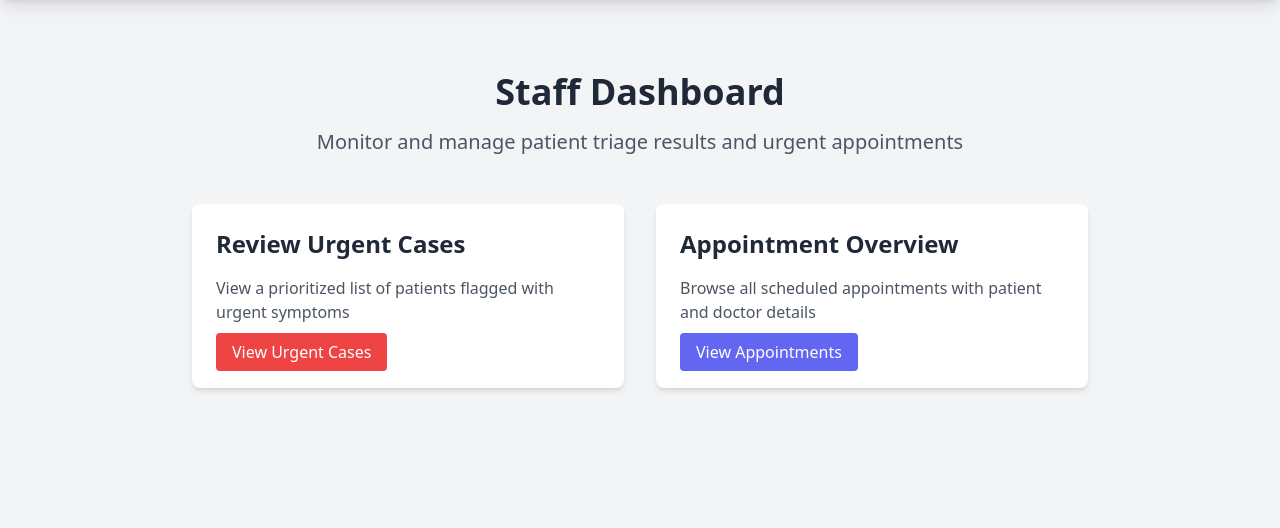
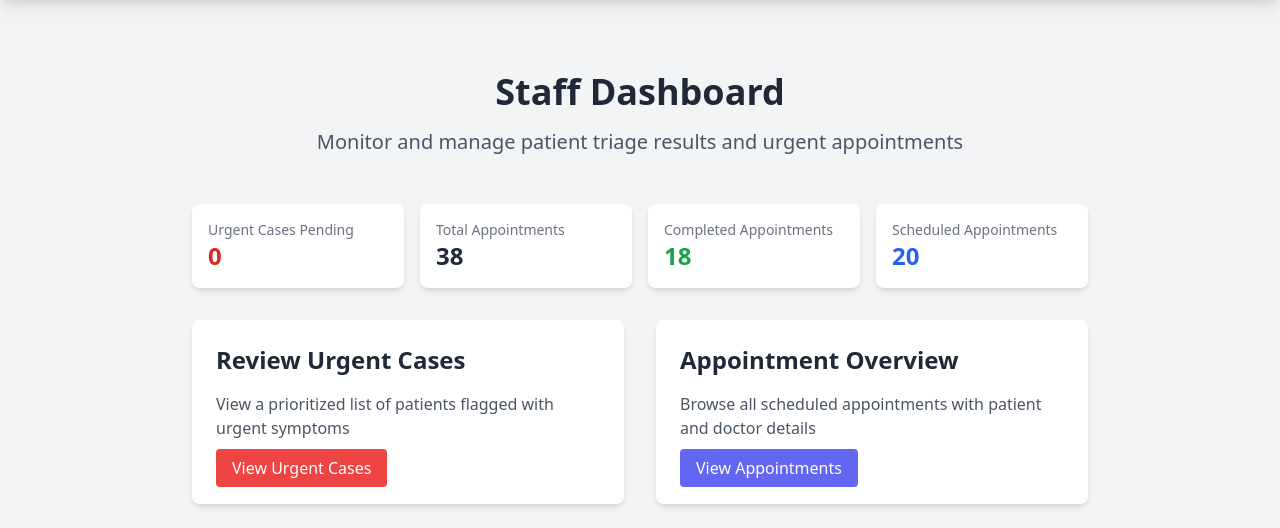
Before and after one commit to iAnisdev/patient-triage-automation, a FastAPI app: template backend/app/templates/home.html in a window 1280 px wide. Shown: the part 60-588 px from the top of the page. Run offline with FastAPI, Linux system fonts and the light colour scheme; the template is opened without the code that fills it, so the values that code supplies are empty; some libraries are stand-ins or nearby versions.

Commit message:
Add API route for statistics in api.py and update home.html to display urgent cases and appointment stats. Enhance main.py to include the new API router.

```diff
--- a/backend/app/routes/api.py
+++ b/backend/app/routes/api.py
@@ -1,5 +1,36 @@
 from fastapi import APIRouter
+from pathlib import Path
+import json
 
 router = APIRouter()
 
+# File paths
+QUEUE_FILE = Path("app/data/queue.json")
+APPOINTMENTS_FILE = Path("app/data/appointments.json")
+
+def load_json_data(file_path: Path):
+    if not file_path.exists():
+        return []
+    with open(file_path, "r") as f:
+        return json.load(f)
+
+@router.get("/stats")
+async def get_stats():
+    # Load queue data for urgent cases
+    queue_data = load_json_data(QUEUE_FILE)
+    urgent_pending = len([item for item in queue_data if item["status"] == "pending"])
+
+    # Load appointments data
+    appointments = load_json_data(APPOINTMENTS_FILE)
+    total_appointments = len(appointments)
+    completed_appointments = len([apt for apt in appointments if apt["status"] == "completed"])
+    scheduled_appointments = len([apt for apt in appointments if apt["status"] == "scheduled"])
+
+    return {
+        "urgent_pending": urgent_pending,
+        "total_appointments": total_appointments,
+        "completed_appointments": completed_appointments,
+        "scheduled_appointments": scheduled_appointments
+    }
+
 # API routes will be added here
--- a/backend/app/templates/home.html
+++ b/backend/app/templates/home.html
@@ -9,6 +9,27 @@
         <p class="text-xl text-gray-600">Monitor and manage patient triage results and urgent appointments</p>
     </div>
 
+    <!-- Stats Section -->
+    <div class="grid grid-cols-1 md:grid-cols-4 gap-4 mb-8">
+        <div class="bg-white p-4 rounded-lg shadow-md">
+            <h3 class="text-sm font-medium text-gray-500">Urgent Cases Pending</h3>
+            <p class="text-2xl font-semibold text-red-600" id="urgent-pending">Loading...</p>
+        </div>
+        <div class="bg-white p-4 rounded-lg shadow-md">
+            <h3 class="text-sm font-medium text-gray-500">Total Appointments</h3>
+            <p class="text-2xl font-semibold text-gray-800" id="total-appointments">Loading...</p>
+        </div>
+        <div class="bg-white p-4 rounded-lg shadow-md">
+            <h3 class="text-sm font-medium text-gray-500">Completed Appointments</h3>
+            <p class="text-2xl font-semibold text-green-600" id="completed-appointments">Loading...</p>
+        </div>
+        <div class="bg-white p-4 rounded-lg shadow-md">
+            <h3 class="text-sm font-medium text-gray-500">Scheduled Appointments</h3>
+            <p class="text-2xl font-semibold text-blue-600" id="scheduled-appointments">Loading...</p>
+        </div>
+    </div>
+
+    <!-- Action Cards -->
     <div class="grid grid-cols-1 md:grid-cols-2 gap-8">
         <div class="bg-white p-6 rounded-lg shadow-md">
             <h2 class="text-2xl font-semibold text-gray-800 mb-4">Review Urgent Cases</h2>
@@ -23,4 +44,33 @@
         </div>
     </div>
 </div>
+
+<script>
+document.addEventListener('DOMContentLoaded', function() {
+    // Function to update stats
+    async function updateStats() {
+        try {
+            const response = await fetch('/api/stats');
+            const data = await response.json();
+
+            document.getElementById('urgent-pending').textContent = data.urgent_pending;
+            document.getElementById('total-appointments').textContent = data.total_appointments;
+            document.getElementById('completed-appointments').textContent = data.completed_appointments;
+            document.getElementById('scheduled-appointments').textContent = data.scheduled_appointments;
+        } catch (error) {
+            console.error('Error fetching stats:', error);
+            // Update all stats to show error
+            document.querySelectorAll('[id$="-appointments"], #urgent-pending').forEach(el => {
+                el.textContent = 'Error';
+            });
+        }
+    }
+
+    // Load stats immediately
+    updateStats();
+
+    // Update stats every 30 seconds
+    setInterval(updateStats, 30000);
+});
+</script>
 {% endblock %}
--- a/backend/main.py
+++ b/backend/main.py
@@ -2,7 +2,7 @@
 from fastapi.staticfiles import StaticFiles
 from fastapi.middleware.cors import CORSMiddleware
 from starlette.middleware.sessions import SessionMiddleware
-from app.routes import web, health, triage
+from app.routes import web, health, triage, api
 import os
 
 app = FastAPI()
@@ -23,6 +23,7 @@
 app.mount("/static", StaticFiles(directory="app/static"), name="static")
 
 # Include routers
+app.include_router(api.router, prefix="/api")
 app.include_router(web.router)
 app.include_router(health.router, prefix="/health")
 app.include_router(triage.router, prefix="/triage")
```
